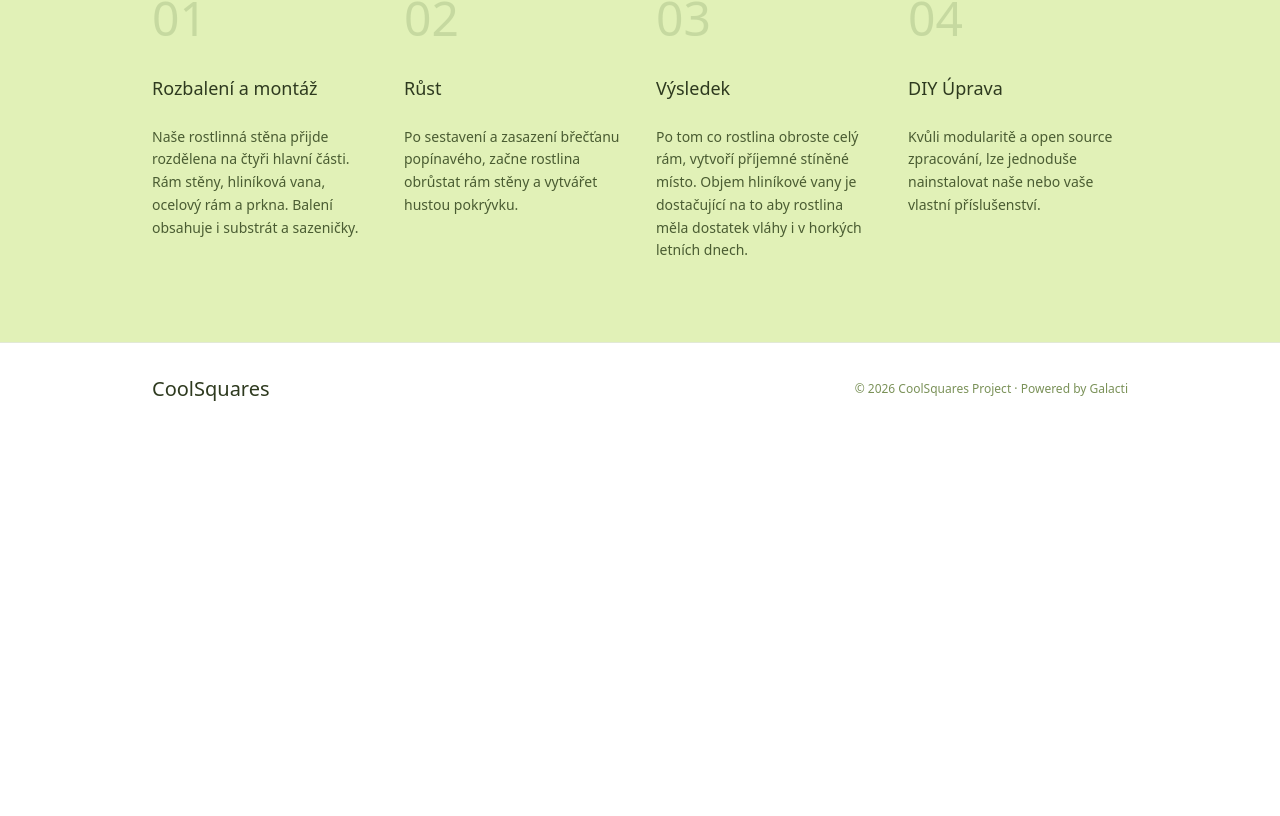
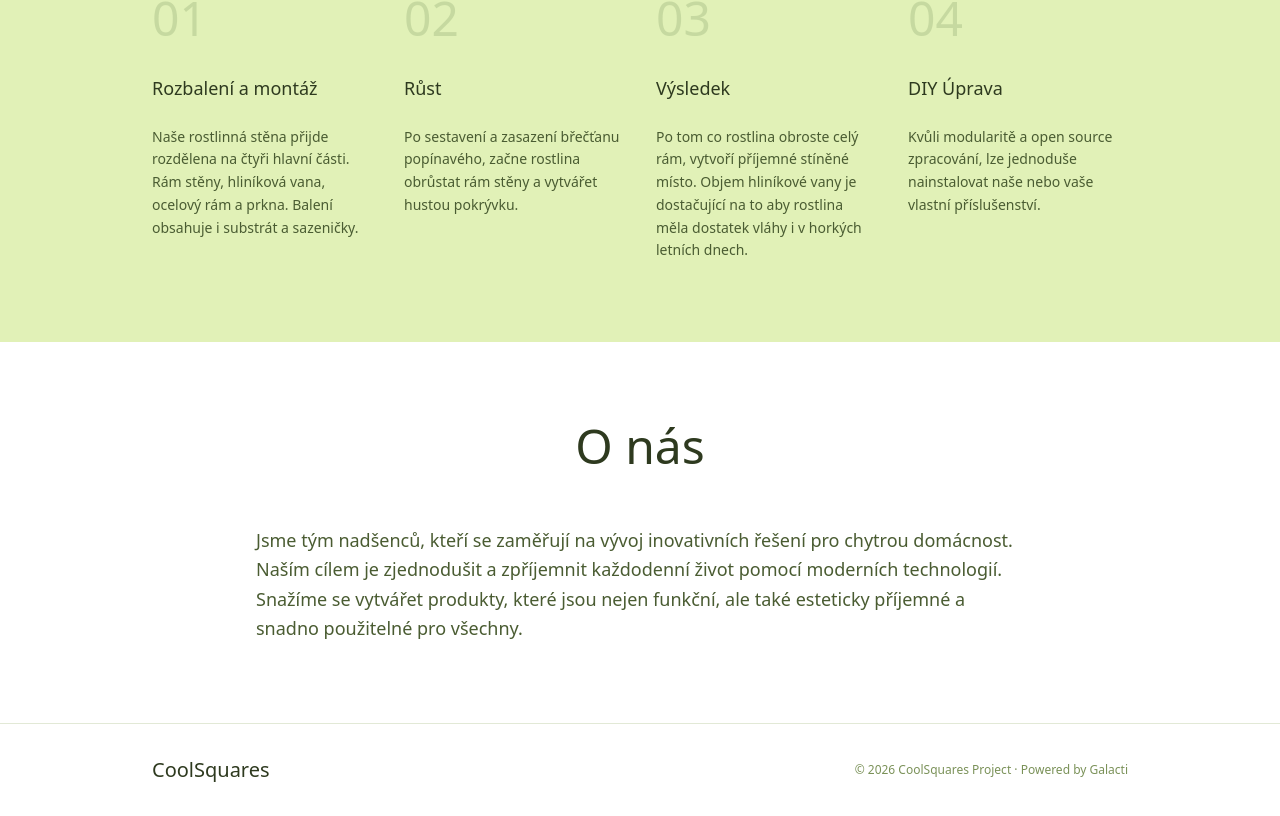
Before and after one commit to Galacti-Official/Cool-Squares, a Next.js app: page / in a window 1280 px wide. Shown: the part 1361-2177 px from the top of the page. Before the commit the page ends 1796 px from the top, so only its background shows below. Built offline with nearby package versions, Linux system fonts and the light colour scheme; no server answers.

Commit message:
feat: add temporary about section

```diff
--- a/app/page.tsx
+++ b/app/page.tsx
@@ -3,6 +3,7 @@ import Hero from "@/components/Hero";
 import Features from "@/components/Features";
 import HowItWorks from "@/components/HowItWorks";
 import Footer from "@/components/Footer";
+import About from "@/components/About";
 
 export default function Home() {
   return (
@@ -12,6 +13,7 @@ export default function Home() {
         <Hero />
         <Features />
         <HowItWorks />
+        <About />
       </main>
       <Footer />
     </>
--- /dev/null
+++ b/components/About.tsx
@@ -0,0 +1,15 @@
+export default function About() {
+    return (
+        <section id="about" className="py-20 snap-start">
+            <div className="max-w-5xl mx-auto px-6">
+                <div className="text-center mb-14">
+                    <h2 className="font-display text-4xl md:text-5xl text-text mb-3">O nás</h2>
+                </div>
+
+                <p className="text-text-mid text-lg leading-relaxed max-w-3xl mx-auto">
+                    Jsme tým nadšenců, kteří se zaměřují na vývoj inovativních řešení pro chytrou domácnost. Naším cílem je zjednodušit a zpříjemnit každodenní život pomocí moderních technologií. Snažíme se vytvářet produkty, které jsou nejen funkční, ale také esteticky příjemné a snadno použitelné pro všechny.
+                </p>
+            </div>
+        </section>
+    );
+}
```
